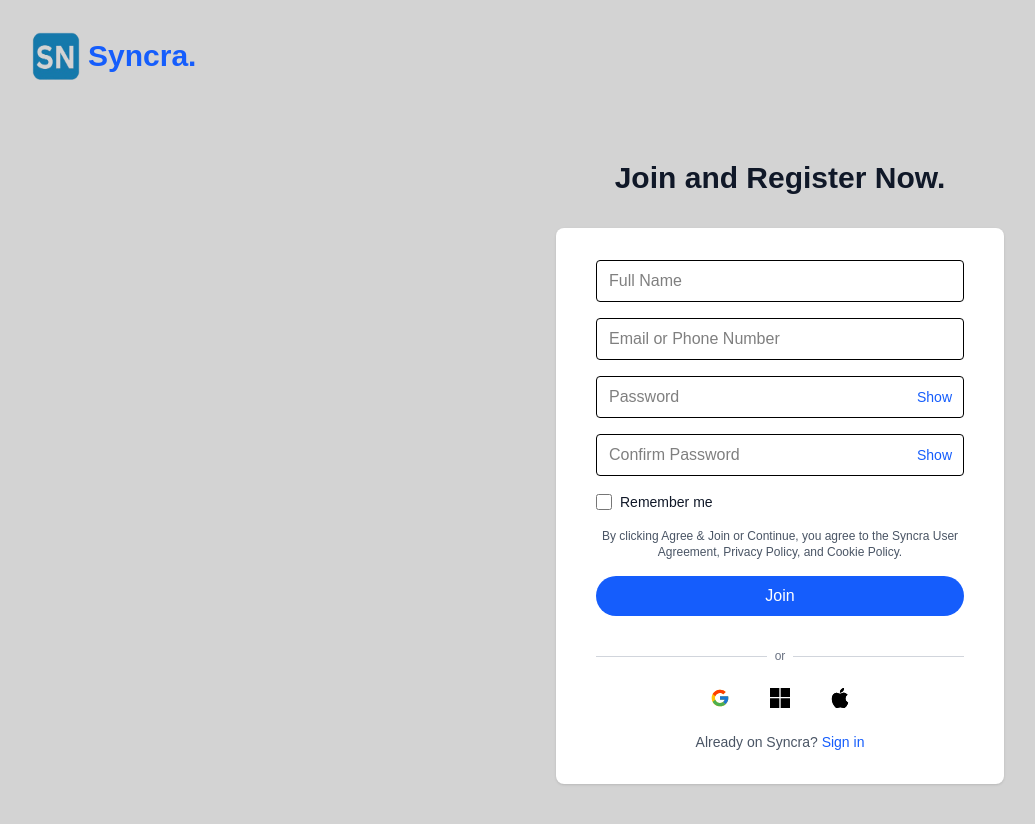
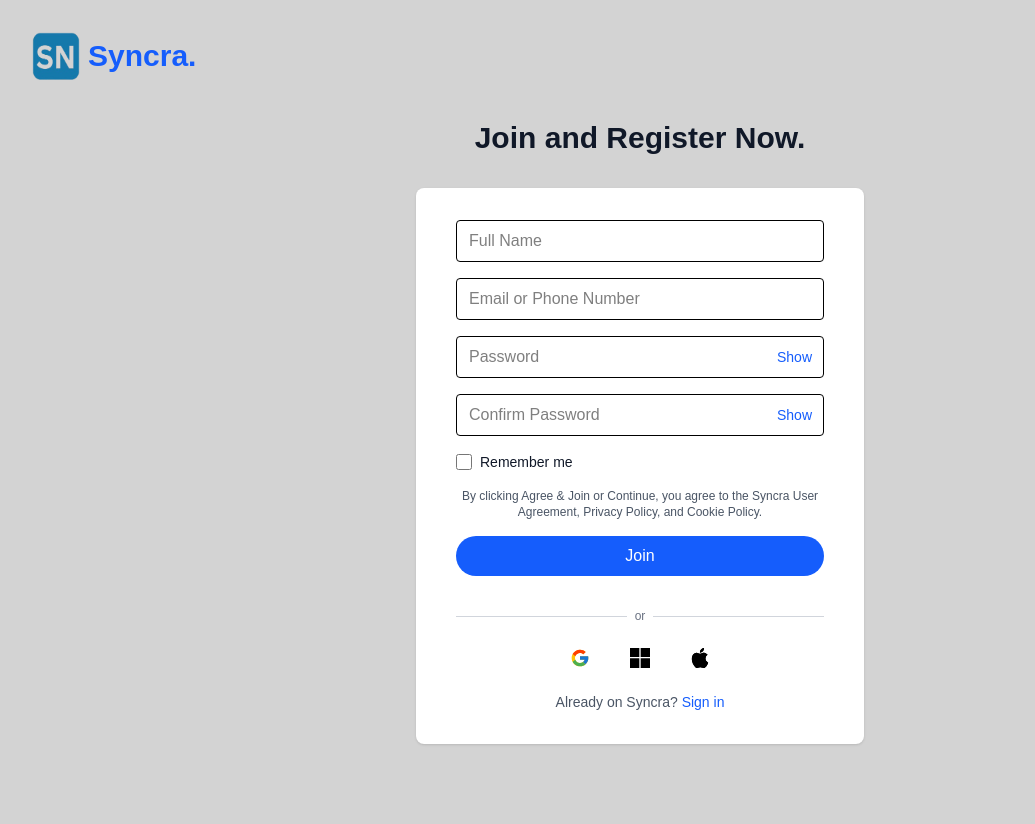
Before and after one commit to Mayuushi/IT342-Syncra, a React (Vite) app in the folder frontend-web/My-Syncra/: page /register in a window 1280 px wide. Shown: the top 824 px of the page, without its empty margins (0-1035 px from the left). Built offline with nearby package versions, Linux system fonts and the light colour scheme.

Commit message:
change margin

```diff
--- a/frontend-web/My-Syncra/src/Components/Sections/Register.jsx
+++ b/frontend-web/My-Syncra/src/Components/Sections/Register.jsx
@@ -5,19 +5,19 @@ import logo from '../../assets/logo.png';
 
 const Register = () => {
   return (
-    <div className="min-h-screen flex flex-col items-center justify-center pt-20 sm:px-6 lg:px-8 ml-70">
+    <div className="min-h-screen flex flex-col items-center justify-center px-4 sm:px-6 lg:px-8">
       <div className="absolute top-8 left-8 flex items-center">
         <img src={logo} alt="Syncra Logo" className="h-12 w-12" />
         <span className="ml-2 text-3xl font-bold text-blue-600">Syncra.</span>
       </div>
 
-      <div className="sm:mx-auto sm:w-full sm:max-w-md">
-        <h2 className="mt-0 text-center text-3xl font-extrabold text-gray-900">
+      <div className="w-full sm:mx-auto sm:max-w-md">
+        <h2 className="text-center text-3xl font-extrabold text-gray-900 mb-8">
           Join and Register Now.
         </h2>
       </div>
 
-      <div className="mt-8 sm:mx-auto sm:w-full sm:max-w-md">
+      <div className="w-full sm:mx-auto sm:max-w-md">
         <div className="bg-white py-8 px-4 shadow sm:rounded-lg sm:px-10">
           <RegisterForm />
         </div>
```
